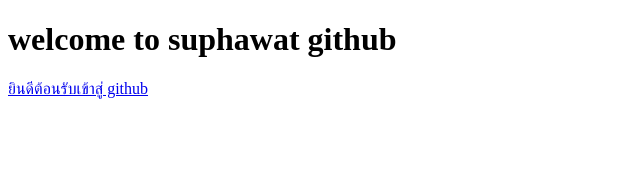
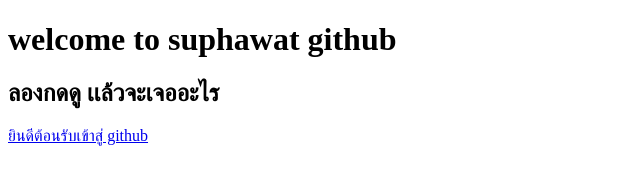
Before and after one commit to Suphawat-Sujai/Nodejs, a website: page webpages/index.html in a window 1280 px wide. Shown: the whole page, without its empty margins (0-640 px from the left). Drawn offline with Linux system fonts and the light colour scheme.

Commit message:
Update index.html

```diff
--- a/webpages/index.html
+++ b/webpages/index.html
@@ -8,6 +8,7 @@
 </head>
 <body>
     <h1>welcome to suphawat github</h1>
+    <h2>ลองกดดู เเล้วจะเจออะไร</h2>
     <a href="http://github.com" target="_blank" rel = "http://github.com">ยินดีต้อนรับเข้าสู่ github</a>
 </body>
 </html>
```
